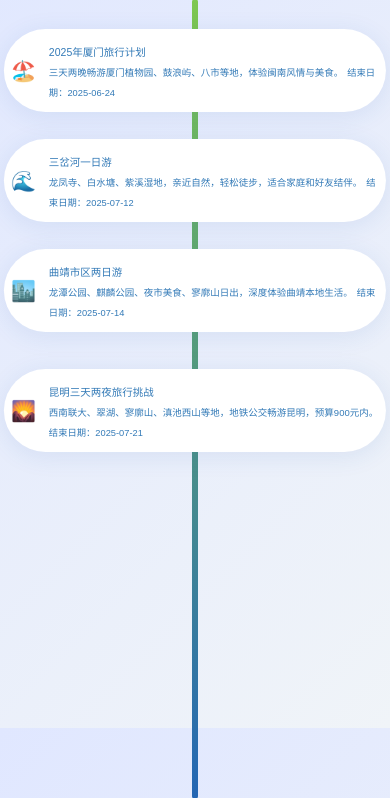
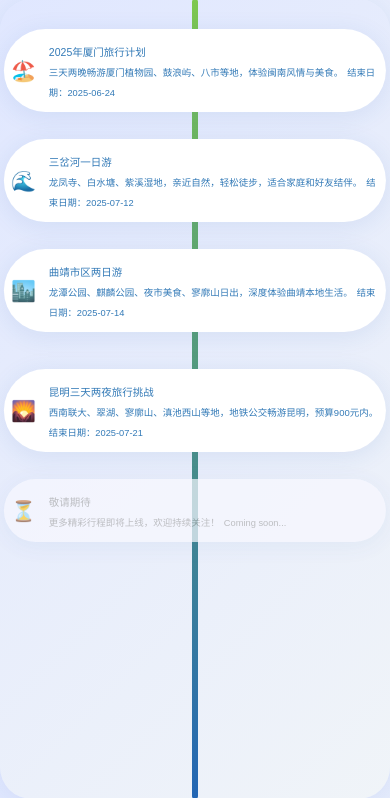
Before and after one commit to ppshuX/cet, a Django app: page /cetapp/ in a window 390 px wide. Shown: the part 116-914 px from the top of the page. Run offline with Django 5.2, Linux system fonts and the light colour scheme; some libraries are stand-ins or nearby versions.

Commit message:
add the coming soon fruit

```diff
--- a/cetapp/templates/cetapp/index.html
+++ b/cetapp/templates/cetapp/index.html
@@ -42,7 +42,8 @@
             width: 100%;
             max-width: 520px;
             margin: 0 auto 40px auto;
-            min-height: 650px;
+            min-height: 600px;
+            /* PC端不设置背景色，保持透明 */
         }
 
         .vine-line {
@@ -112,28 +113,38 @@
 
         /* 交错布局 */
         .fruit.fruit-1 {
-            top: 40px;
+            top: 30px;
             transform: translate(-120%, 0);
         }
 
         .fruit.fruit-2 {
-            top: 210px;
+            top: 150px;
             transform: translate(20%, 0);
         }
 
         .fruit.fruit-3 {
-            top: 380px;
+            top: 270px;
             transform: translate(-120%, 0);
         }
 
         .fruit.fruit-4 {
-            top: 440px;
+            top: 390px;
             transform: translate(20%, 0);
+        }
+
+        .fruit.fruit-5 {
+            top: 470px;
+            transform: translate(-120%, 0);
+            background: #f8f8ff;
+            color: #aaa;
         }
 
         @media (max-width: 600px) {
             .vine-container {
                 min-height: 800px;
+                background: linear-gradient(135deg, #e0e7ff 0%, #f0f4f8 100%);
+                border-radius: 32px;
+                box-shadow: 0 4px 24px rgba(35, 102, 180, 0.08);
             }
 
             .fruit {
@@ -164,6 +175,11 @@
 
             .fruit.fruit-4 {
                 top: 360px;
+            }
+
+            .fruit.fruit-5 {
+                top: 480px;
+                transform: translate(-50%, 0) !important;
             }
 
             .fruit .icon {
@@ -292,6 +308,14 @@
                 <span class="date">结束日期：2025-07-21</span>
             </span>
         </a>
+        <a href="#" class="fruit fruit-5" style="pointer-events:none; opacity:0.7;">
+            <span class="icon">⏳</span>
+            <span class="info">
+                <span class="title">敬请期待</span><br>
+                <span class="desc">更多精彩行程即将上线，欢迎持续关注！</span>
+                <span class="date">Coming soon...</span>
+            </span>
+        </a>
     </div>
     <div class="footer">
         &copy; 2025 旅行计划平台 | 旅行社区<br>
```
Also changed, not shown: 1 other file.
